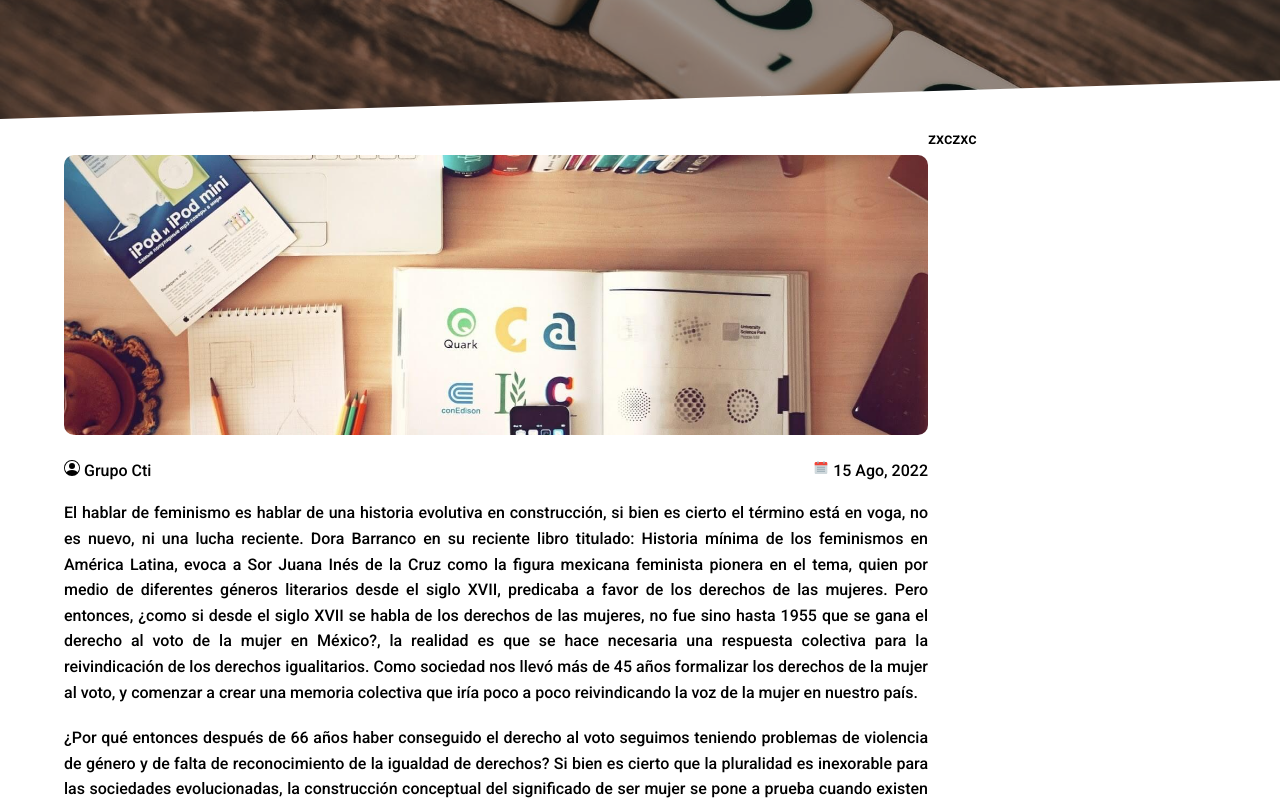
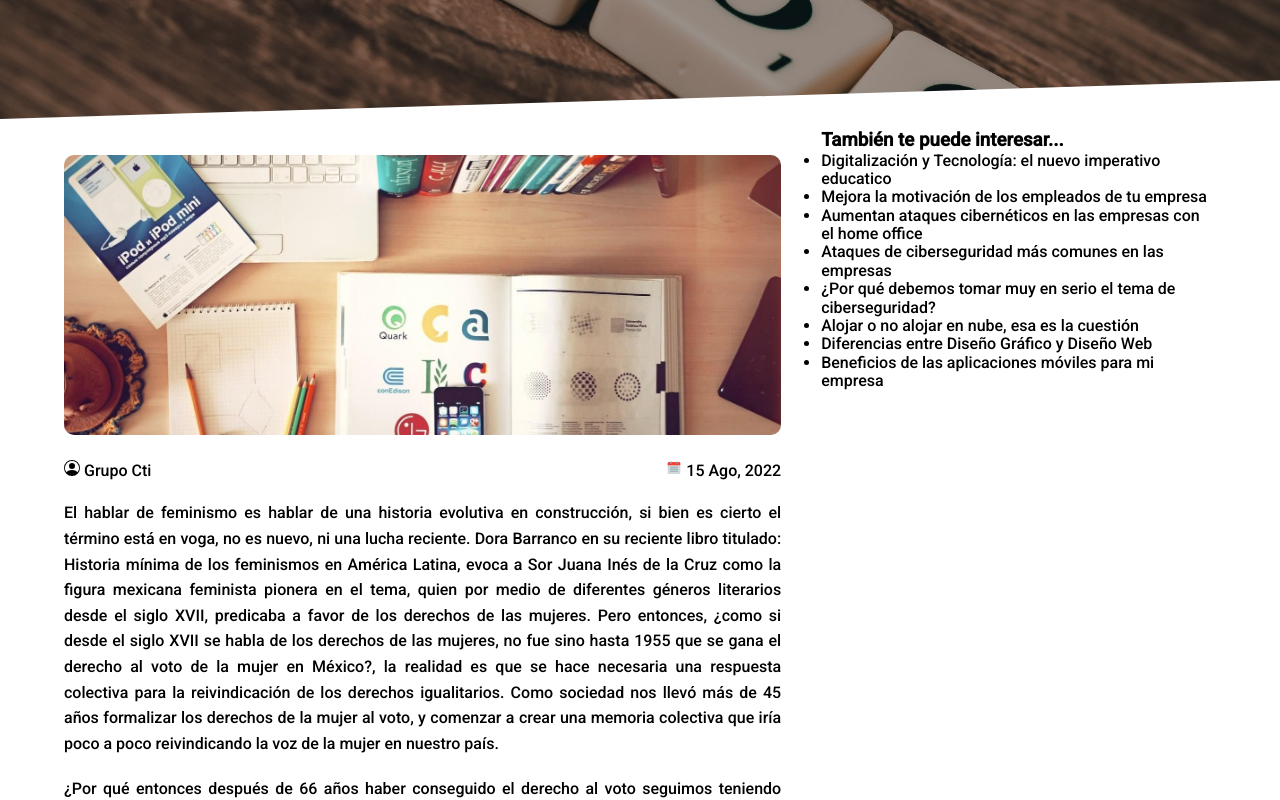
Before and after one commit to ucm23/cti, a Next.js app: page /post/1 in a window 1280 px wide. Shown: the part 420-1220 px from the top of the page. Built offline with nearby package versions, Linux system fonts and the light colour scheme; a small style sheet from the web is missing.

Commit message:
barra lateral funcional

```diff
--- a/pages/post/[id].js
+++ b/pages/post/[id].js
@@ -43,7 +43,6 @@ const post = () => {
             push(`/post/${(Number(id)-1)}`)
         }
     }
-
     return (
         <Layout>
           <header className='blog-header'>
@@ -53,16 +52,20 @@ const post = () => {
               {/* Encabezado */}
               <section className="hero_container container">
                   <Fade direction="right">
+
                     {
                             Blogdata.map((blog, i)=>{
                                 if(blog.id == id){
                                     return (
-                                    <h1 key={i} className="titulo-read-blog"> { blog.title }</h1>
+                                        <h1 key={i} className="titulo-read-blog">
+
+                                                { blog.title }
+
+                                        </h1>
                                     )
                                 }
                             })
                         }
-
                   </Fade>
               </section>
           </header>
@@ -104,9 +107,26 @@ const post = () => {
                     ><span>Siguiente blog</span><BsFillArrowRightCircleFill className='nextPostIcon' /></button>
                 </div>
             </section>
-            <div>
-                zxczxc
-            </div>
+            <aside className='titlesPost'>
+                <ul className='morePosts'>
+                    <h3 className='h3-posts'>También te puede interesar...</h3>
+                    {
+                        Blogdata.map((blog, i)=>{
+                            if(blog.id != id){
+                                return (
+                                    <li
+                                        key={i}
+                                        className='titleItem'
+                                        onClick={()=>{
+                                            push(`/post/${blog.id}`);
+                                        }}
+                                    >{ blog.title }</li>
+                                )
+                            }
+                        })
+                    }
+                </ul>
+            </aside>
           </section>
 
       </Layout>
```
Lines whose indentation alone changed are shown as unchanged.
